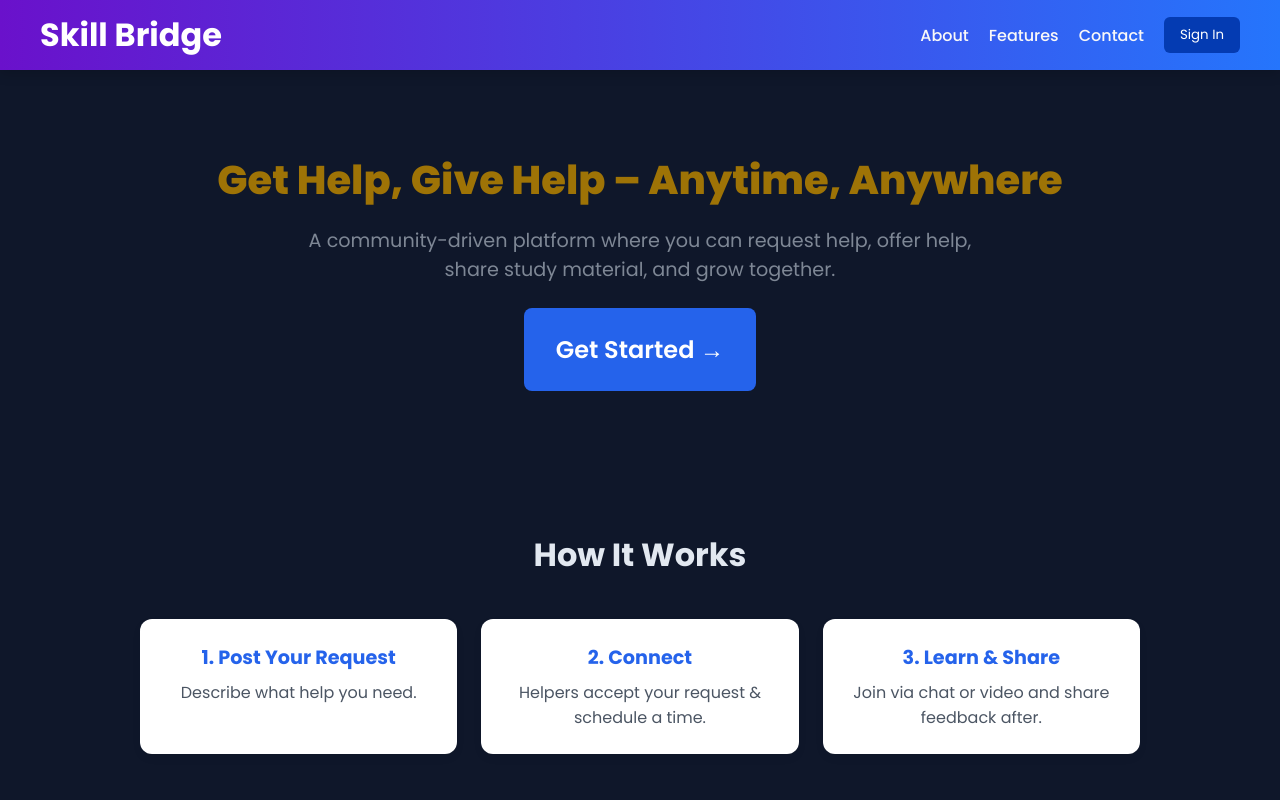
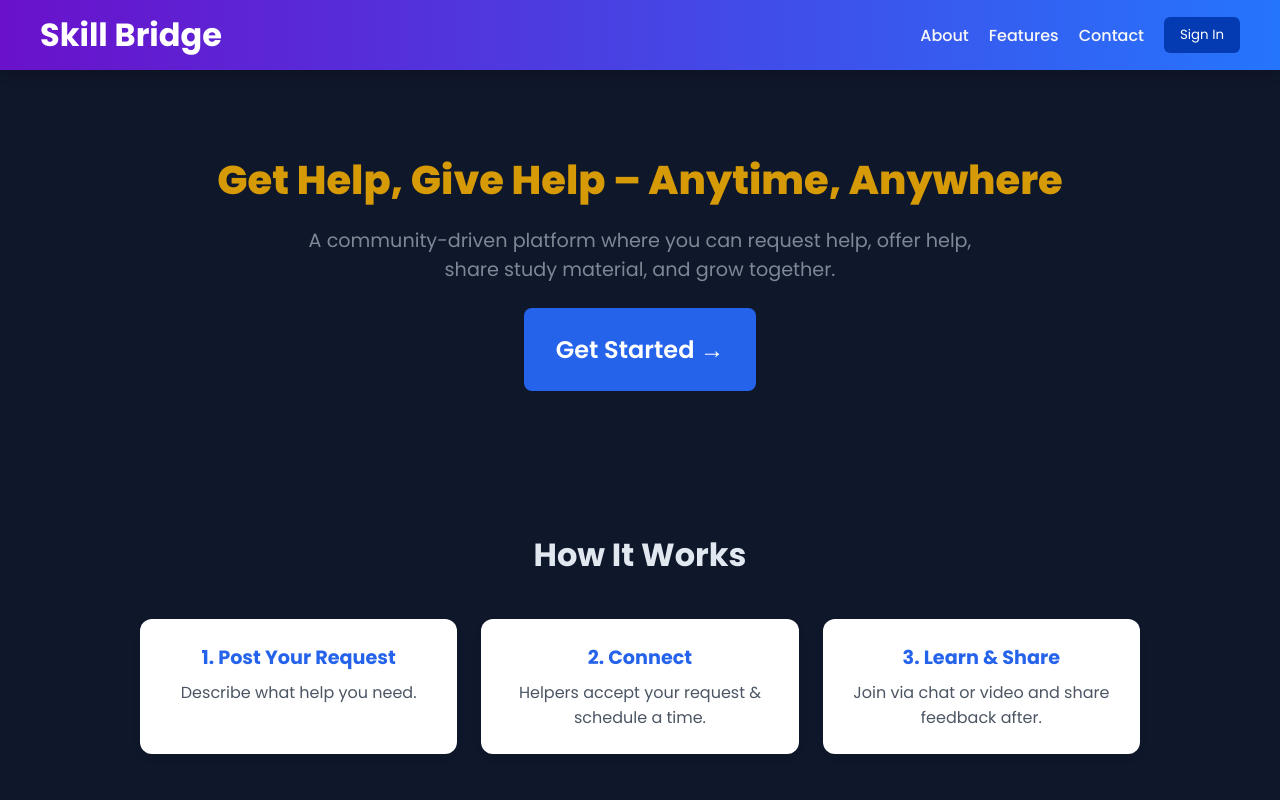
Before and after one commit to ErVarunGupta/Skill-Bridge, a React (Vite) app in the folder FRONTEND/: page / in a window 1280 px wide. Shown: the top 800 px of the page. Built offline with nearby package versions, Linux system fonts and the light colour scheme.

Commit message:
navbar update

```diff
--- a/FRONTEND/src/layouts/LandingNav.jsx
+++ b/FRONTEND/src/layouts/LandingNav.jsx
@@ -1,7 +1,9 @@
 import React, { useState } from "react";
 import "./LandingNav.css";
+import { useNavigate } from "react-router-dom";
 
 function LandingNav() {
+    const navigate = useNavigate();
     const [show, setShow] = useState(false);
   return (
     <>
--- a/FRONTEND/src/layouts/LandingPage.css
+++ b/FRONTEND/src/layouts/LandingPage.css
@@ -25,7 +25,7 @@
   font-size: 2.5rem;
   font-weight: 800;
   margin-bottom: 16px;
-  color: #9e7306;
+  color: #d59a06;
 }
 
 .hero-subtitle {
```
